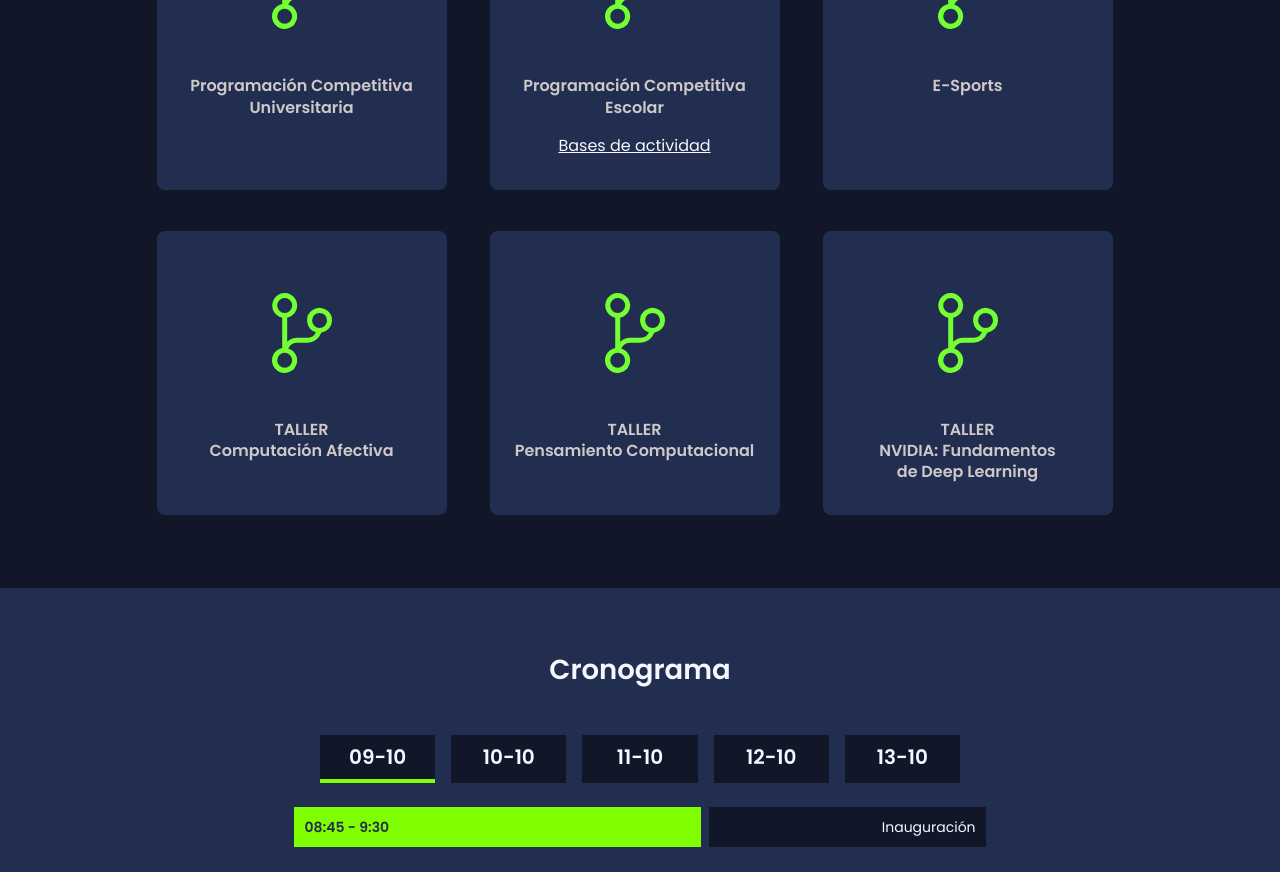
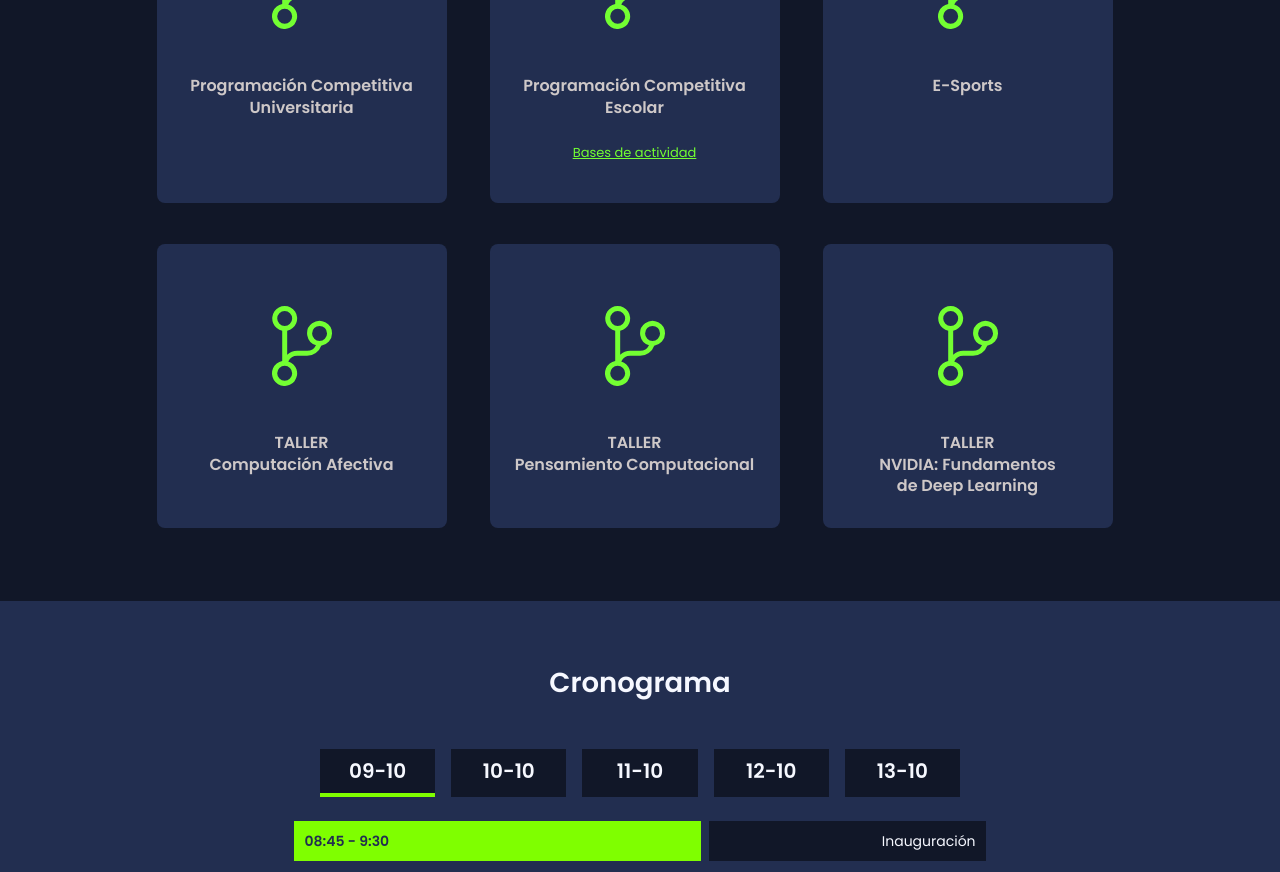
Before and after one commit to i-am-sergio/react-web-epcc, a React (Vite) app: page / in a window 1280 px wide. Shown: the part 1620-2492 px from the top of the page. Built offline with nearby package versions, Linux system fonts and the light colour scheme.

Commit message:
animation btn bases del concurso

```diff
--- a/src/components/cards/TitleCard.jsx
+++ b/src/components/cards/TitleCard.jsx
@@ -1,5 +1,6 @@
 import { VscSourceControl } from "react-icons/vsc";
 import _styles from "../../styles/titleCard.module.scss";
+import "../../css/titlecardstyles.css";
 
 const TitleCard = ({ id, color, title, link }) => (
     <div
@@ -17,6 +18,7 @@ const TitleCard = ({ id, color, title, link }) => (
             <a
             href={link}
             target="blank"
+            className="bases"
             >
                 Bases de actividad
             </a>
--- /dev/null
+++ b/src/css/titlecardstyles.css
@@ -0,0 +1,34 @@
+.bases {
+    text-decoration: none;
+    text-align: center;
+    padding: 8px 32px;
+    align-items: center;
+    justify-content: center;
+    border: 1px solid transparent;
+    border-radius: 8px;
+    color: #73ff32;
+    background-color: transparent; /* Color de fondo inicial */
+    transition: 0.4s;
+    position: relative; /* Añadido para establecer el contexto para el pseudo-elemento */
+    font-size: small;
+}
+
+.bases:hover {
+    background-color: #73ff32; /* Nuevo color de fondo en :hover */
+    color: black; /* Cambia el color del texto a negro en :hover */
+    border: 1px solid #73ff32;
+}
+
+.bases::before {
+    content: ""; /* Pseudo-elemento para aplicar el efecto de parpadeo */
+    position: absolute;
+    top: 0;
+    left: 0;
+    right: 0;
+    bottom: 0;
+    border-radius: 8px;
+    border: 2px solid #73ff32;
+    pointer-events: none; /* Evita que el pseudo-elemento sea interactivo */
+    z-index: -1; /* Coloca el pseudo-elemento detrás del contenido */
+    transition: inherit; /* Hereda la transición del elemento principal */
+}
--- a/src/styles/titleCard.module.scss
+++ b/src/styles/titleCard.module.scss
@@ -29,7 +29,7 @@
         // color: map-get($colors, terciario);
         transition-duration: 0.5s;
         transform: scale(1.10);
-        cursor: pointer;
+        // cursor: pointer;
 }
 
 @media (min-width: map-get($breakpoints, tablet)) {
```
